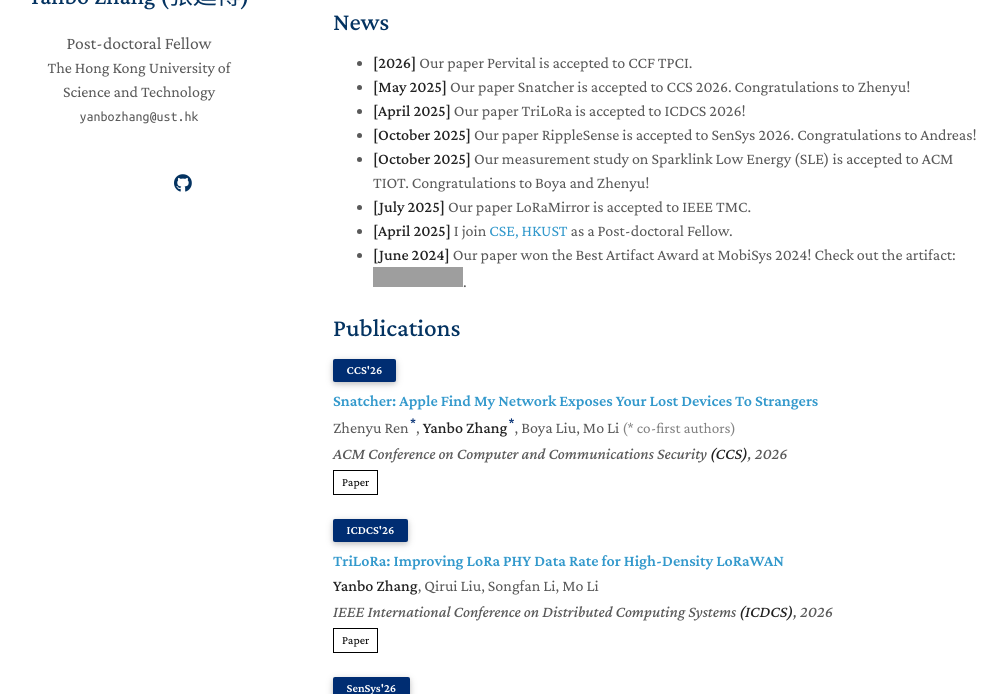
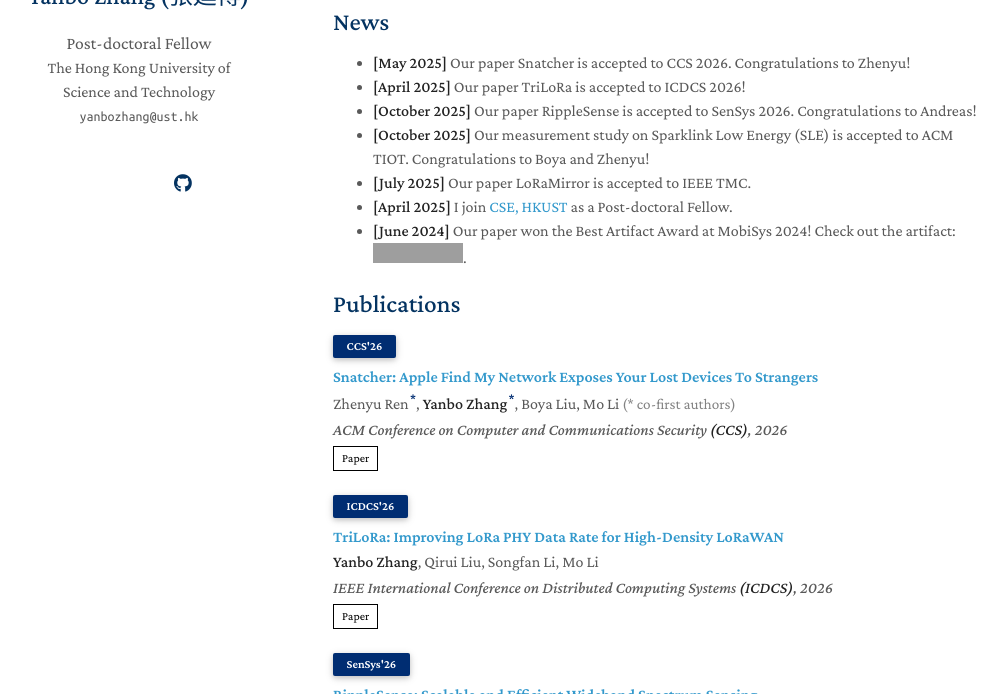
Before and after one commit to yanbozhang003/yanbozhang003.github.io, a Jekyll site: the page built from index.md, in a window 1280 px wide and 900 px high, scrolled down 381 px, cut to the strip 206-900 px from the top of the window. Shown: the whole strip, without its empty margins (137-1144 px from the left). Built offline with Jekyll 4.4.1, drawn with Linux system fonts in a browser that asks for light colours; nearby versions of some CDN libraries; comment, search, counter and statistics services are not loaded; a style sheet for code colours, icons or effects is not loaded; our own code applies the rules of GitHub Pages for plain Markdown files; some of the changed text lies outside the part shown; grey boxes are pictures that could not be loaded.

Commit message:
change files

```diff
--- a/_includes/services.md
+++ b/_includes/services.md
@@ -38,6 +38,15 @@
   <li><a href="https://dl.acm.org/journal/tiot"><autocolor>ACM Transactions on Internet of Things (TIOT)</autocolor></a></li>
 </ul>
 
-<div style="max-width:200px; margin:auto;">
-  <script type='text/javascript' id='clustrmaps' src='https://cdn.clustrmaps.com/map_v2.js?cl=ffffff&w=200&t=n&d=7IM6Imp2Of47qjiLYjNu8OnZBLJhF3vCsqXiKh9zdXU'></script>
+<br>
+
+<script async src="https://busuanzi.ibruce.info/busuanzi/2.3/busuanzi.pure.mini.js"></script>
+<div style="text-align:center; color:#999; font-size:0.85rem; margin-bottom:10px;">
+  <span id="busuanzi_container_site_pv">Total visits: <span id="busuanzi_value_site_pv"></span></span>
+  &nbsp;|&nbsp;
+  <span id="busuanzi_container_site_uv">Visitors: <span id="busuanzi_value_site_uv"></span></span>
 </div>
+
+<div style="width:300px; margin:auto;">
+  <script type='text/javascript' id='clustrmaps' src='https://cdn.clustrmaps.com/map_v2.js?cl=080808&w=300&t=tt&d=7IM6Imp2Of47qjiLYjNu8OnZBLJhF3vCsqXiKh9zdXU&co=ffffff&cmo=3acc3a&cmn=ff5353&ct=808080'></script>
+</div>
--- a/index.md
+++ b/index.md
@@ -17,7 +17,6 @@
 - **IoT networking and physical-layer enhancement:** Reliable data transmission, link quality optimization for heterogeneous wireless networks
 
 ## News
-- **[2026]** Our paper Pervital is accepted to CCF TPCI.
 - **[May 2025]** Our paper Snatcher is accepted to CCS 2026. Congratulations to Zhenyu!
 - **[April 2025]** Our paper TriLoRa is accepted to ICDCS 2026!
 - **[October 2025]** Our paper RippleSense is accepted to SenSys 2026. Congratulations to Andreas!
```
